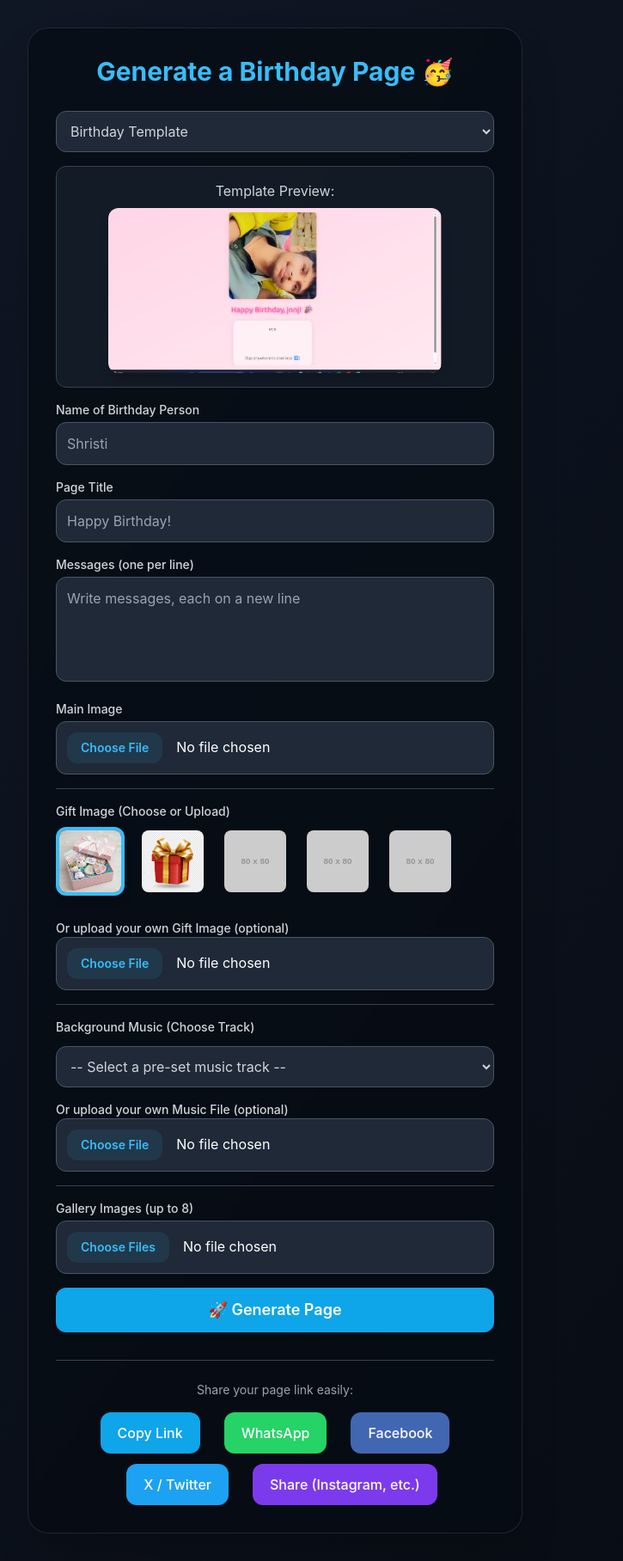
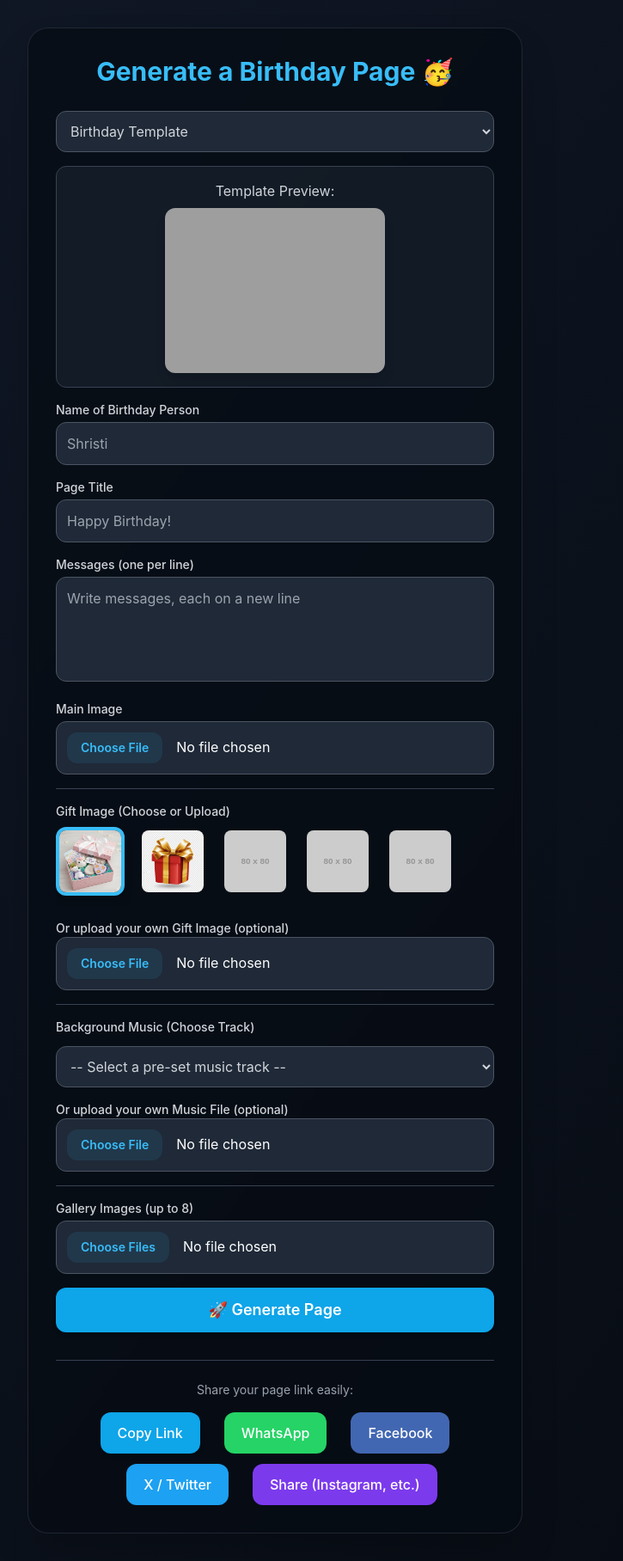
Before and after one commit to Yash-verma2/Event-site-server, a Flask app: page / in a window 1280 px wide. Shown: the whole page at 86% size, without its empty margins (320-1045 px from the left). Run offline with Flask 3, Linux system fonts and the light colour scheme; grey boxes labelled with a size stand in for pictures from a placeholder-image service; some libraries are stand-ins or nearby versions; grey boxes are pictures that could not be loaded.

Commit message:
Add files via upload

```diff
--- a/templates/index.html
+++ b/templates/index.html
@@ -52,7 +52,7 @@
       <!-- Template Selector -->
       <select id="template_selector" name="template"
         class="mt-1 w-full p-3 border border-gray-300 rounded-xl focus:border-sky-700 focus:ring-1 focus:ring-sky-700 dark:bg-gray-800 dark:border-gray-600 dark:text-gray-300 dark:focus:border-sky-400 dark:focus:ring-sky-400 transition duration-150 text-gray-700">
-        <option value="birthday.html" data-preview="templates/static/previews/birthday.png" selected>Birthday Template</option>
+        <option value="birthday.html" data-preview="https://freeimage.host/i/fd33Wl4" selected>Birthday Template</option>
         <option value="anniversary.html" data-preview="/static/previews/anniversary.png">Anniversary Template</option>
         <option value="congratulations.html" data-preview="/static/previews/congratulations.png">Congratulations Template</option>
         <option value="custom.html" data-preview="/static/previews/custom.png">Custom Template</option>
@@ -61,7 +61,7 @@
       <!-- Template Preview -->
       <div id="templatePreviewContainer" class="mt-4 p-4 border border-gray-200 dark:border-gray-700 rounded-xl bg-gray-50/50 dark:bg-gray-800/50 text-center">
         <p class="text-gray-700 dark:text-gray-300 mb-2">Template Preview:</p>
-        <img id="templatePreview" src="templates//static//previews//birthday.png" alt="Template Preview" class="mx-auto max-h-48 rounded-xl shadow-lg transition-all duration-300">
+        <img id="templatePreview" src="https://freeimage.host/i/fd33Wl4" alt="Template Preview" class="mx-auto max-h-48 rounded-xl shadow-lg transition-all duration-300">
       </div>
 
       <!-- Name and Title -->
@@ -95,7 +95,7 @@
       <div class="border-t pt-4 border-gray-100 dark:border-gray-700">
         <label class="block text-sm font-medium text-gray-700 dark:text-gray-300 mb-2">Gift Image (Choose or Upload)</label>
         <div class="gift-options flex space-x-4 pb-3 mb-4 overflow-x-scroll scrollbar-hide">
-          <img src="templates/static/previews/Gemini_Generated_Image_jltdgjltdgjltdgj.png" alt="Gift Option 1" onclick="selectGift(this)" data-gift-path="/static/gift1.png"
+          <img src="https://raw.githubusercontent.com/Yash-verma2/Event-site-server/main/templates/static/previews/Gemini_Generated_Image_jltdgjltdgjltdgj.png" alt="Gift Option 1" onclick="selectGift(this)" data-gift-path="https://github.com/Yash-verma2/Event-site-server/blob/main/templates/static/previews/Gemini_Generated_Image_jltdgjltdgjltdgj.png"
                class="w-20 h-20 flex-shrink-0 object-cover cursor-pointer rounded-xl border-4 border-transparent hover:border-sky-700/50 dark:hover:border-sky-400/50 transition duration-150">
           <img src="templates/static/previews/Gemini_Generated_Image_yqya9dyqya9dyqya.png" alt="Gift Option 2" onclick="selectGift(this)" data-gift-path="/static/gift2.png"
                class="w-20 h-20 flex-shrink-0 object-cover cursor-pointer rounded-xl border-4 border-transparent hover:border-sky-700/50 dark:hover:border-sky-400/50 transition duration-150">
@@ -121,7 +121,7 @@
         <select id="music_selector" name="music_option"
           class="mt-1 w-full p-3 border border-gray-300 rounded-xl focus:border-sky-700 focus:ring-1 focus:ring-sky-700 dark:bg-gray-800 dark:border-gray-600 dark:text-gray-300 dark:focus:border-sky-400 dark:focus:ring-sky-400 transition duration-150 text-gray-700">
           <option value="" selected>-- Select a pre-set music track --</option>
-          <option value="templates//static//music//happy-birthday-138622.mp3">Track 1 - Happy Pop</option>
+          <option value="templates//static//music//hb1.mp3">Track 1 - Happy Pop</option>
           <option value="templates//static//music//happy-birthday-254480.mp3">Track 2 - Gentle Waltz</option>
           <option value="/static/music/music3.mp3">Track 3 - Electronic Beat</option>
           <option value="/static/music/music4.mp3">Track 4 - Classic Ballad</option>
```
Also changed, not shown: templates/static/previews/anversary-preview.png (added), templates/static/previews/hbd-gift1.png (added), templates/static/previews/hbd-gift2.png (added), templates/static/previews/hbd-gift3.png (added), templates/static/previews/hbd-gift4.png (added), 3 other files.
